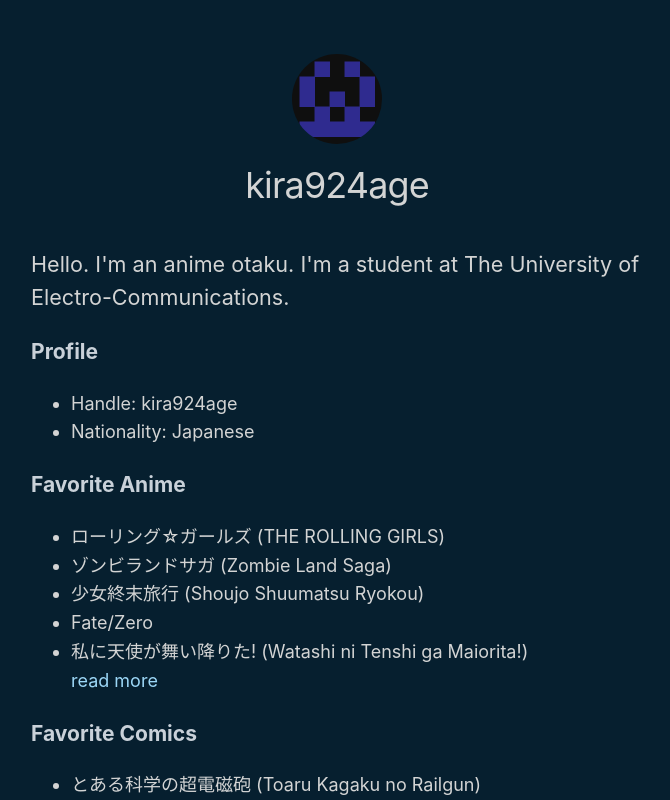
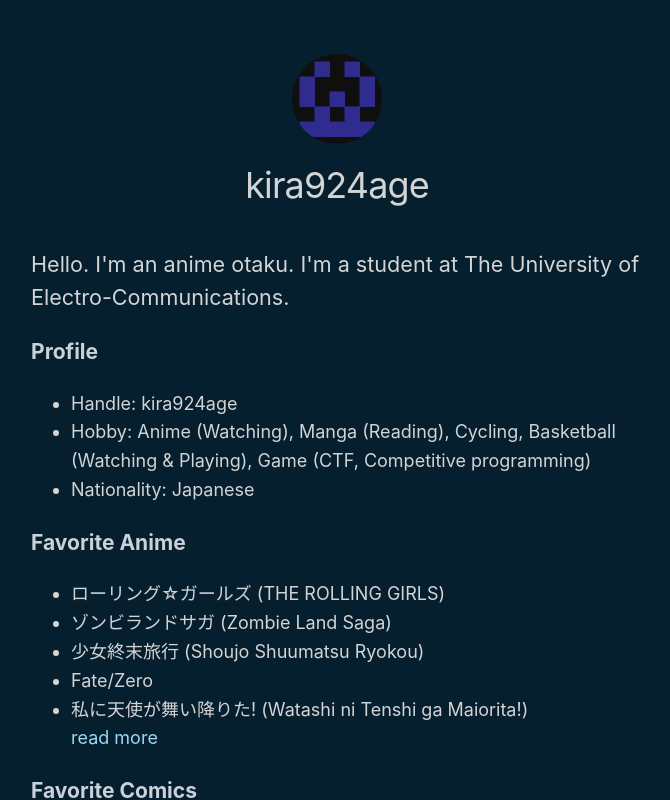
Before and after one commit to kira924age/kira924age.com, a Next.js app: page / in a window 1280 px wide. Shown: the top 800 px of the page, without its empty margins (303-973 px from the left). Built offline with nearby package versions, Linux system fonts and the light colour scheme.

Commit message:
Update pages/index.jp

```diff
--- a/pages/index.js
+++ b/pages/index.js
@@ -19,7 +19,11 @@ export default function Home() {
       <h3>Profile</h3>
       <ul>
         <li key="1">Handle: kira924age</li>
-        <li key="2">Nationality: Japanese</li>
+        <li key="2">
+          Hobby: Anime (Watching), Manga (Reading), Cycling, Basketball
+          (Watching & Playing), Game (CTF, Competitive programming)
+        </li>
+        <li key="3">Nationality: Japanese</li>
       </ul>
 
       <h3>Favorite Anime</h3>
```
